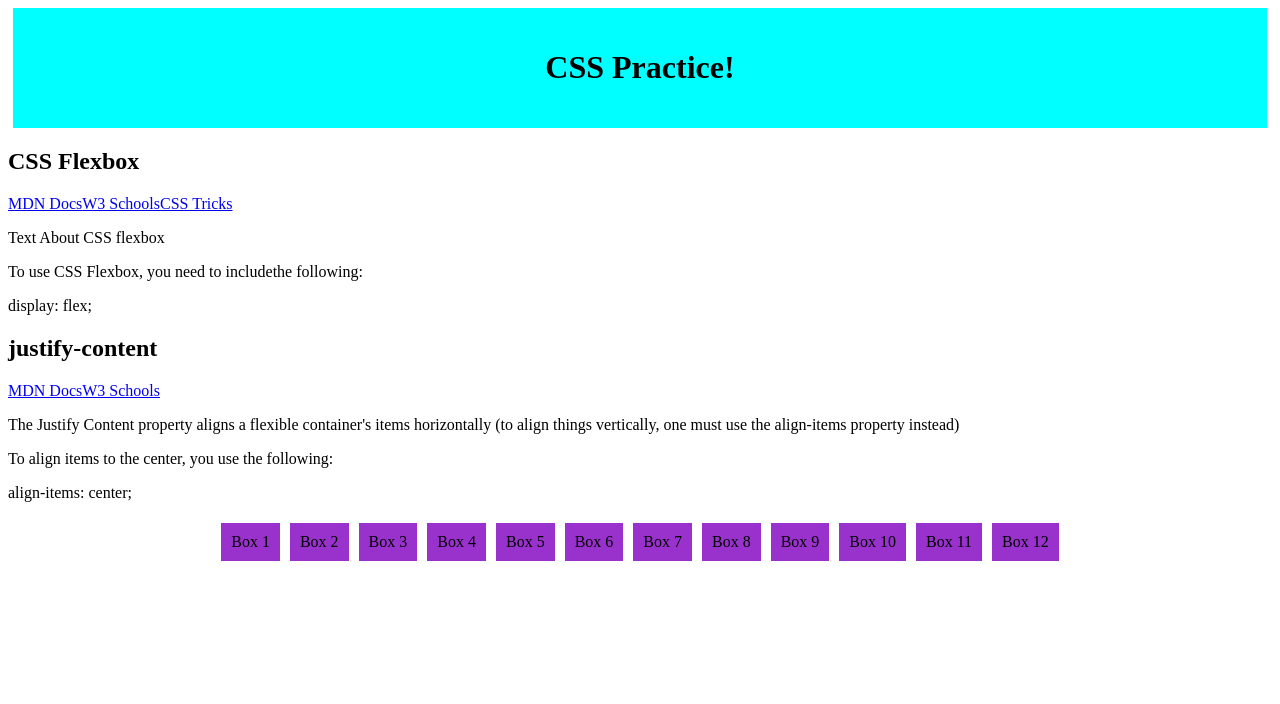
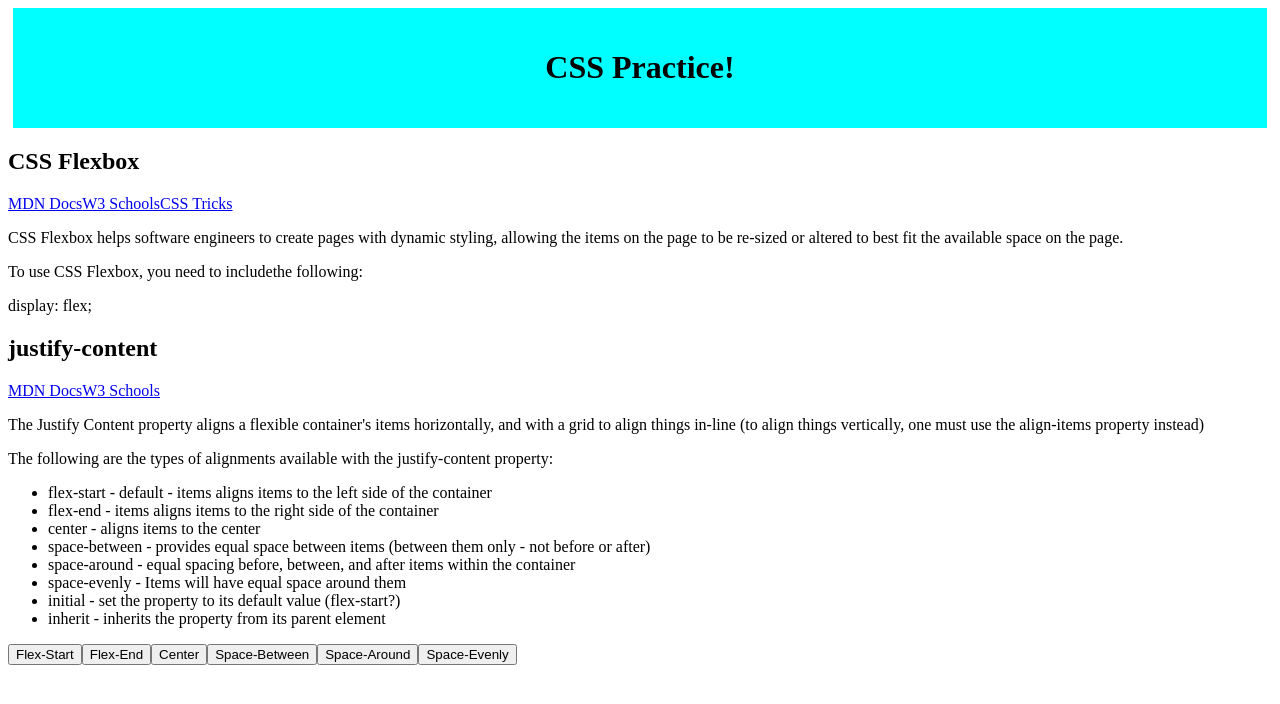
Before and after one commit to e-clawson/css-practice, a React (Vite) app: page / in a window 1280 px wide. Shown: the top 704 px of the page. Built offline with nearby package versions, Linux system fonts and the light colour scheme.

Commit message:
added text and li's, changed boxes to buttons

```diff
--- a/src/App.jsx
+++ b/src/App.jsx
@@ -12,7 +12,7 @@ function App() {
       <a href="https://developer.mozilla.org/en-US/docs/Web/CSS/CSS_flexible_box_layout/Basic_concepts_of_flexbox">MDN Docs</a>
       <a href="https://www.w3schools.com/css/css3_flexbox.asp">W3 Schools</a>
       <a href="https://css-tricks.com/snippets/css/a-guide-to-flexbox/">CSS Tricks</a>
-      <p>Text About CSS flexbox </p>
+      <p>CSS Flexbox helps software engineers to create pages with dynamic styling, allowing the items on the page to be re-sized or altered to best fit the available space on the page.  </p>
       <p>To use CSS Flexbox, you need to includethe following: </p>
       <p> display: flex;</p>
     </div>
@@ -20,24 +20,28 @@ function App() {
       <h2>justify-content</h2>
       <a href="https://developer.mozilla.org/en-US/docs/Web/CSS/justify-content">MDN Docs</a>
       <a href="https://www.w3schools.com/cssref/css3_pr_justify-content.php">W3 Schools</a>
-      <p>The Justify Content property aligns a flexible container's items horizontally (to align things vertically, one must use the align-items property instead) </p>
-      <p>To align items to the center, you use the following: </p>
-      <p>align-items: center;</p>
+      <p>The Justify Content property aligns a flexible container's items horizontally, and with a grid to align things in-line (to align things vertically, one must use the align-items property instead) </p>
+      <p>The following are the types of alignments available with the justify-content property:  </p>
+      <ul>
+        <li>flex-start - default - items aligns items to the left side of the container </li>
+        <li>flex-end - items aligns items to the right side of the container </li>
+        <li>center - aligns items to the center</li>
+        <li>space-between - provides equal space between items (between them only - not before or after)</li>
+        <li>space-around - equal spacing before, between, and after items within the container</li>
+        <li>space-evenly - Items will have equal space around them </li>
+        <li>initial - set the property to its default value (flex-start?)</li>
+        <li>inherit - inherits the property from its parent element </li>
+      </ul>
+
     </div>
-    <div className='text-boxes'>
-        <p className='text-box'>Box 1</p>
-        <p className='text-box'>Box 2</p>
-        <p className='text-box'>Box 3</p>
-        <p className='text-box'>Box 4</p>
-        <p className='text-box'>Box 5</p>
-        <p className='text-box'>Box 6</p>
-        <p className='text-box'>Box 7</p>
-        <p className='text-box'>Box 8</p>
-        <p className='text-box'>Box 9</p>
-        <p className='text-box'>Box 10</p>
-        <p className='text-box'>Box 11</p>
-        <p className='text-box'>Box 12</p>
-      </div>
+    <div className='text-buttons'>
+      <button className='flex-start'>Flex-Start</button>
+      <button className='flex-end'>Flex-End</button>
+      <button className='center'>Center</button>
+      <button className='space-between'>Space-Between</button>
+      <button className='space-around'>Space-Around</button>
+      <button className='space-evenlty'>Space-Evenly</button>
+    </div>
     </>
   )
 }
```
